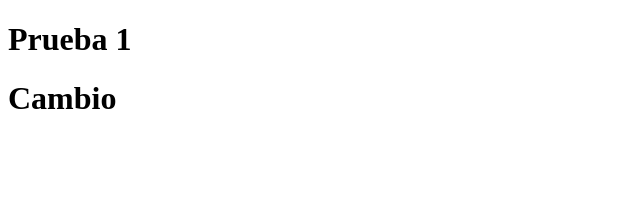
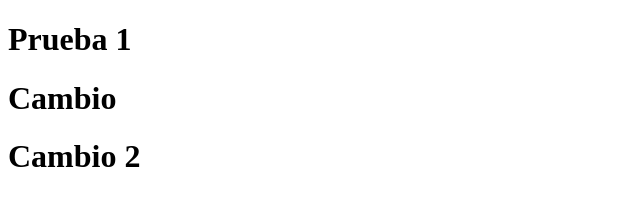
Before and after one commit to lucianoleyriaa/prueba1, a plain HTML site: page index.html in a window 1280 px wide. Shown: the whole page, without its empty margins (0-640 px from the left). Drawn offline with Linux system fonts and the light colour scheme.

Commit message:
Tercer cambio

```diff
--- a/index.html
+++ b/index.html
@@ -9,5 +9,6 @@
    <body>
       <h1>Prueba 1</h1>
       <h1>Cambio</h1>
+      <h1>Cambio 2</h1>
    </body>
 </html>
```
